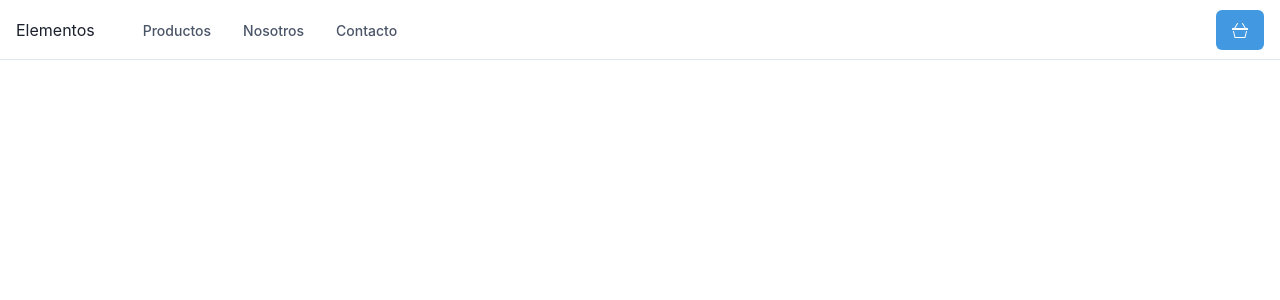
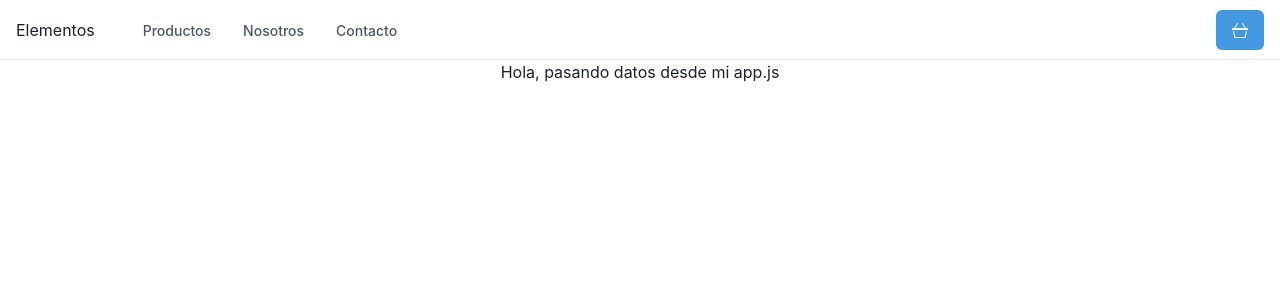
Before and after one commit to Kenshi1987/react-castro, a React (Create React App) app: page / in a window 1280 px wide. Shown: the top 300 px of the page. Built offline with nearby package versions, Linux system fonts and the light colour scheme.

Commit message:
Desafio 2

```diff
--- a/src/App.js
+++ b/src/App.js
@@ -1,10 +1,12 @@
 import Navbar from './components/Navbar/Navbar';
+import ItemListContainer from './components/ItemListContainer/ItemListContainer';
 import './App.css';
 
 function App() {
   return (
     <div className="App">
       <Navbar/>
+      <ItemListContainer greeting="Hola, pasando datos desde mi app.js"/>
     </div>
   );
 }
--- /dev/null
+++ b/src/components/ItemListContainer/ItemListContainer.jsx
@@ -0,0 +1,9 @@
+import React from 'react'
+
+export default function ItemListContainer({greeting}) {
+  return (
+    <div>
+        <span>{greeting}</span>
+    </div>
+  )
+}
--- a/src/components/Navbar/Navbar.js
+++ b/src/components/Navbar/Navbar.js
@@ -118,6 +118,7 @@ import {
                     {navItem.children.map((child) => (
                       <DesktopSubNav key={child.label} {...child} />
                     ))}
+
                   </Stack>
                 </PopoverContent>
               )}
@@ -157,7 +158,7 @@ import {
             flex={1}>
             <Icon color={'pink.400'} w={5} h={5} as={ChevronRightIcon} />
           </Flex>
-        </Stack>
+          </Stack>
       </Link>
     );
   };
@@ -204,7 +205,7 @@ import {
             />
           )}
         </Flex>
-
+        <Cartwidget/>
         <Collapse in={isOpen} animateOpacity style={{ marginTop: '0!important' }}>
           <Stack
             mt={2}
@@ -219,6 +220,7 @@ import {
                   {child.label}
                 </Link>
               ))}
+
           </Stack>
         </Collapse>
       </Stack>
```
